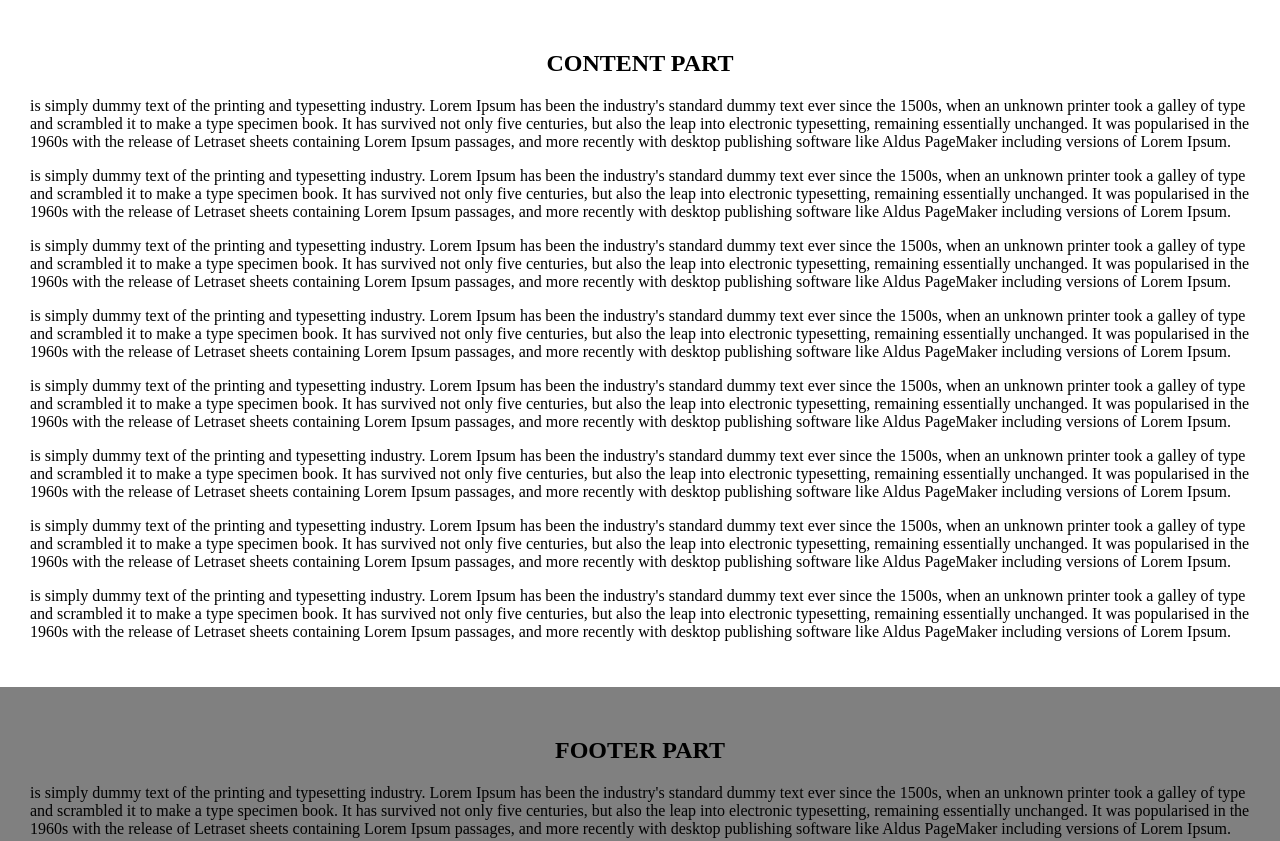
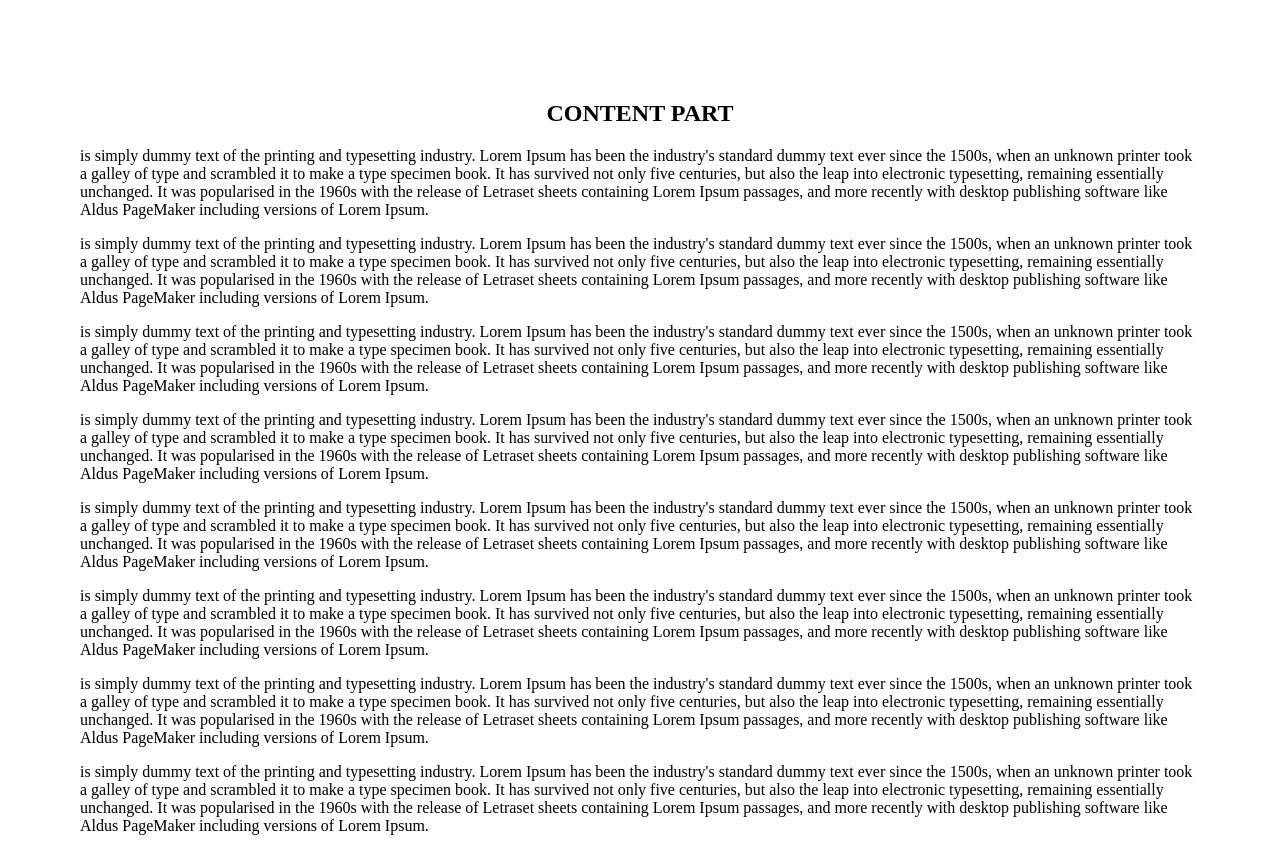
Before and after one commit to Mwarukason/Responsive-sticky-footer-with-css, a plain HTML site: page index.html in a window 1280 px wide. Shown: the top 841 px of the page. Drawn offline with Linux system fonts and the light colour scheme.

Commit message:
final commit

```diff
--- a/css/mystyle.css
+++ b/css/mystyle.css
@@ -10,7 +10,7 @@ h2{
   text-align: center;
 }
 .wrapper{
-  padding: 30px;
+  padding: 80px;
   height: auto;
 }
 footer{
```
